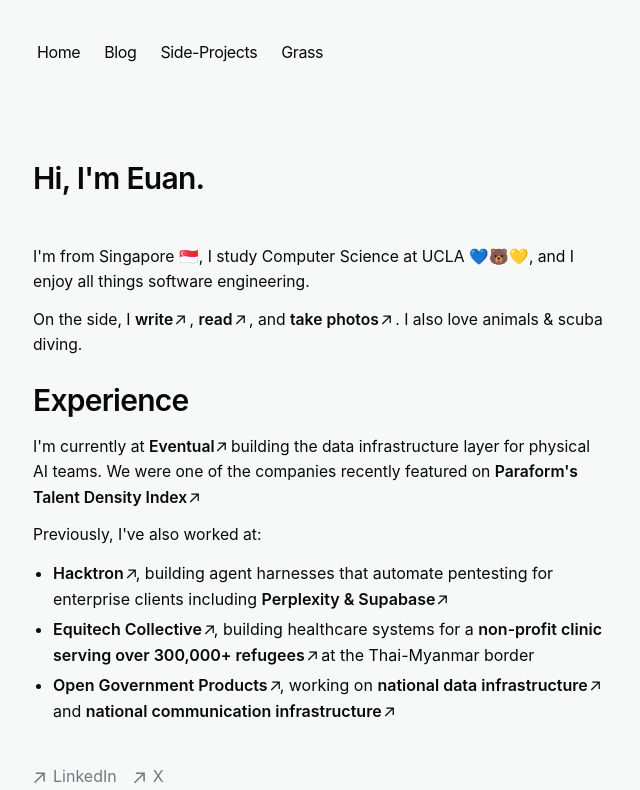
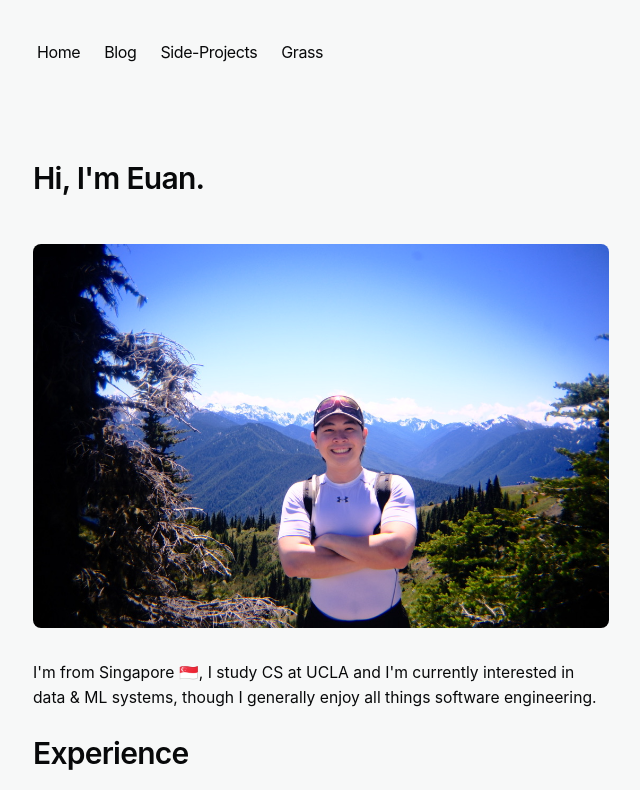
Before and after one commit to euanlimzx/Next.js-Markdown-Blog-Boilerplate, a Next.js app: page / in a window 1280 px wide. Shown: the top 790 px of the page, without its empty margins (319-959 px from the left). Built offline with nearby package versions, Linux system fonts and the light colour scheme.

Commit message:
feat: rework landing page

```diff
--- a/app/content/grass.md
+++ b/app/content/grass.md
@@ -1,4 +1,6 @@
 ### My happy place
+
+On the side, I [write](/blog) , [read](https://www.goodreads.com/user/show/171521049-euanlimzx) , and [take photos](https://www.instagram.com/euanscameraroll) . I also love EDM music, animals & scuba diving.
 
 ##### 🤿 Dives I've done
 
--- a/app/content/home.md
+++ b/app/content/home.md
@@ -1,10 +1,8 @@
-I'm from Singapore 🇸🇬, I study Computer Science at UCLA 💙🐻💛, and I enjoy all things software engineering.
-
-On the side, I [write](/blog) , [read](https://www.goodreads.com/user/show/171521049-euanlimzx) , and [take photos](https://www.instagram.com/euanscameraroll) . I also love animals & scuba diving.
+I'm from Singapore 🇸🇬, I study CS at UCLA and I'm currently interested in data & ML systems, though I generally enjoy all things software engineering.
 
 ### Experience
 
-I'm currently at [Eventual](https://www.eventual.ai/) building the data infrastructure layer for physical AI teams. We were one of the companies recently featured on [Paraform's Talent Density Index](https://www.paraform.com/talent-density-index)
+I'm currently at Eventual building the data infrastructure layer for physical AI teams. I primarily work on making our [data pipelines](/blog/iceberg-data-pipelines) more robust, as well as building the [core internals](https://www.eventual.ai/blog/scaling-asof-joins) of Daft, our high performance data engine for AI/ML workloads.
 
 Previously, I've also worked at:
 
--- a/app/page.tsx
+++ b/app/page.tsx
@@ -1,5 +1,6 @@
 import { getPageContent } from "app/content/utils";
 import { CustomMDX } from "app/components/mdx";
+import Image from "next/image";
 
 export default function Page() {
   const content = getPageContent("home");
@@ -10,6 +11,15 @@
           Hi, I'm Euan.
         </h1>
       </div>
+      <Image
+        src="/profile.jpg"
+        alt="Euan on a hike"
+        width={1086}
+        height={724}
+        sizes="(max-width: 640px) 100vw, 576px"
+        className="w-full h-auto rounded-lg mb-8"
+        preload
+      />
       <CustomMDX source={content} />
     </section>
   );
```
Also changed, not shown: public/profile.jpg (added).
